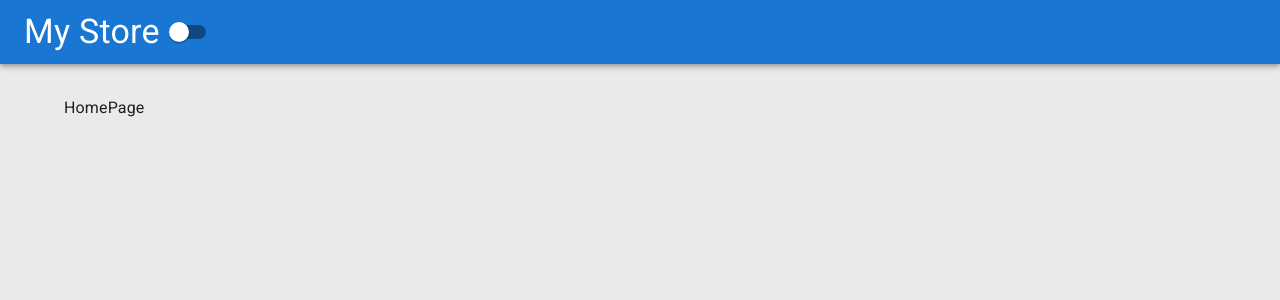
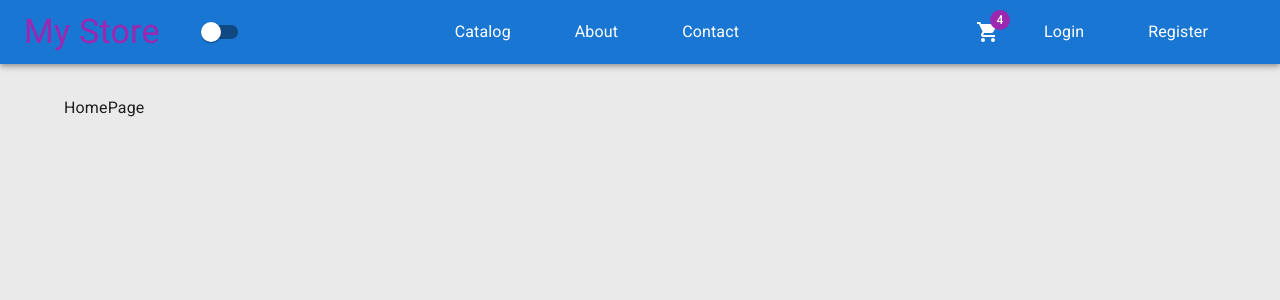
Before and after one commit to MiNHAZ-33/E-Commerce-with-.NET-and-React, a React (Create React App) app in the folder client/: page / in a window 1280 px wide. Shown: the top 300 px of the page. Built offline with nearby package versions, Linux system fonts and the light colour scheme.

Commit message:
added details page

```diff
--- a/client/package.json
+++ b/client/package.json
@@ -15,6 +15,7 @@
     "@types/node": "^16.18.46",
     "@types/react": "^18.2.21",
     "@types/react-dom": "^18.2.7",
+    "axios": "^1.5.0",
     "react": "^18.2.0",
     "react-dom": "^18.2.0",
     "react-router-dom": "^6.15.0",
--- a/client/src/app/component/Header.tsx
+++ b/client/src/app/component/Header.tsx
@@ -1,20 +1,89 @@
-import { AppBar, Switch, Toolbar, Typography } from '@mui/material'
+import { ShoppingCart } from "@mui/icons-material";
+import {
+  AppBar,
+  Badge,
+  Box,
+  IconButton,
+  List,
+  ListItem,
+  Switch,
+  Toolbar,
+  Typography,
+} from "@mui/material";
+import { NavLink } from "react-router-dom";
 
-interface Prop{
-    themeChangeHandler: () => void,
+interface Prop {
+  themeChangeHandler: () => void;
 }
 
-const Header = ({themeChangeHandler} : Prop) => {
+const midlinks = [
+  { title: "Catalog", path: "/catalog" },
+  { title: "About", path: "/about" },
+  { title: "Contact", path: "/contact" },
+];
+
+const navStyles = {
+  color: "inherit",
+  mr: 4,
+  textDecoration: "none",
+  "&:hover": {
+    color: "secondary.main",
+  },
+  "&.active": {
+    color: "secondary.main",
+  },
+};
+
+const rightlinks = [
+  { title: "Login", path: "/login" },
+  { title: "Register", path: "/register" },
+];
+
+const Header = ({ themeChangeHandler }: Prop) => {
   return (
-      <AppBar position='static' sx={{mb: 4}}>
-          <Toolbar>
-              <Typography variant='h4'>My Store</Typography>
-              <Switch inputProps={{ 'aria-label': 'controlled',  }}
-                onChange={themeChangeHandler}
-              />
-        </Toolbar>
-      </AppBar>
-  )
-}
+    <AppBar position="static" sx={{ mb: 4 }}>
+      <Toolbar
+        sx={{
+          display: "flex",
+          justifyContent: "space-between",
+          alignItems: "center",
+        }}
+      >
+        <Box display='flex' alignItems='center'>
+          <Typography variant="h4" component={NavLink} to="/" sx={navStyles}>
+            My Store
+          </Typography>
+          <Switch
+            inputProps={{ "aria-label": "controlled" }}
+            onChange={themeChangeHandler}
+          />
+        </Box>
 
-export default Header
+        <List sx={{ display: "flex" }}>
+          {midlinks.map(({ title, path }) => (
+            <ListItem component={NavLink} to={path} key={path} sx={navStyles}>
+              {title}
+            </ListItem>
+          ))}
+        </List>
+        <Box display='flex' alignItems='center'>
+          <IconButton size="large" edge="start" color="inherit" sx={{ mr: 2 }}>
+            <Badge badgeContent={4} color="secondary">
+              <ShoppingCart />
+            </Badge>
+          </IconButton>
+
+          <List sx={{ display: "flex" }}>
+            {rightlinks.map(({ title, path }) => (
+              <ListItem component={NavLink} to={path} key={path} sx={navStyles}>
+                {title}
+              </ListItem>
+            ))}
+          </List>
+        </Box>
+      </Toolbar>
+    </AppBar>
+  );
+};
+
+export default Header;
--- a/client/src/app/features/catalog/ProductCard.tsx
+++ b/client/src/app/features/catalog/ProductCard.tsx
@@ -1,43 +1,70 @@
-import React from 'react';
-import { Product } from '../../models/products';
-import { Avatar, Button, Card, CardActions, CardContent, CardHeader, CardMedia, Typography } from '@mui/material';
+import React from "react";
+import { Product } from "../../models/products";
+import {
+  Avatar,
+  Button,
+  Card,
+  CardActions,
+  CardContent,
+  CardHeader,
+  CardMedia,
+  Typography,
+} from "@mui/material";
+import { Link } from "react-router-dom";
 
-interface Props{
+interface Props {
   product: Product;
 }
 
-const ProductCard = ({product} : Props) => {
+const ProductCard = ({ product }: Props) => {
   return (
     <>
       <Card sx={{ maxWidth: 345 }}>
-              <CardHeader avatar={
-                  <Avatar sx={{bgcolor: 'secondary.main'}} >{ product.name.charAt(0).toUpperCase() }</Avatar>
+        <CardHeader
+          avatar={
+            <Avatar sx={{ bgcolor: "secondary.main" }}>
+              {product.name.charAt(0).toUpperCase()}
+            </Avatar>
           }
           title={product.name}
           titleTypographyProps={{
-                      sx: {fontWeight: 'bold', color: 'primary.main'}
+            sx: { fontWeight: "bold", color: "primary.main" },
           }}
         />
-              <CardMedia sx={{height: 140, backgroundSize: 'contain', bgcolor: 'primary.light'}}
-                  image = {product.pictureUrl}
-                  title = {product.name}
+        <CardMedia
+          sx={{
+            height: 140,
+            backgroundSize: "contain",
+            bgcolor: "primary.light",
+          }}
+          image={product.pictureUrl}
+          title={product.name}
         />
         <CardContent>
-                  <Typography gutterBottom variant='h6' color="text.secondary" >
-                        ${(product.price/100).toFixed(2)}
+          <Typography gutterBottom variant="h6" color="text.secondary">
+            ${(product.price / 100).toFixed(2)}
           </Typography>
-                  <Typography gutterBottom variant='body2' color="text.secondary" >
+          <Typography gutterBottom variant="body2" color="text.secondary">
             {product.brand} / {product.type}
           </Typography>
         </CardContent>
         <CardActions>
-                  <Button size='small' variant='outlined' color='primary'>Add to Cart</Button>
-                  <Button size='small' variant='outlined' color='primary'>View</Button>
-
+          <Button size="small" variant="outlined" color="primary">
+            Add to Cart
+          </Button>
+          <Button
+            component={Link}
+            to={`/catalog/${product.id}`}
+            size="small"
+            variant="outlined"
+            color="primary"
+          >
+            View
+          </Button>
         </CardActions>
       </Card>
     </>
-  )
-}
+  );
+};
 
-export default ProductCard
+export default ProductCard;
--- a/client/src/app/features/details/ProductDetails.tsx
+++ b/client/src/app/features/details/ProductDetails.tsx
@@ -1,7 +1,87 @@
-import React from 'react'
+import axios from "axios";
+import React, { useEffect, useState } from "react";
+import { useParams } from "react-router-dom";
+import { Product } from "../../models/products";
+import {
+  Divider,
+  Grid,
+  Table,
+  TableBody,
+  TableCell,
+  TableContainer,
+  TableRow,
+  Typography,
+} from "@mui/material";
 
 export const ProductDetails = () => {
+  const { id } = useParams<{ id: string }>();
+  const [product, setProduct] = useState<Product | null>(null);
+  const [loading, setLoading] = useState<boolean>(true);
+
+  useEffect(() => {
+    axios
+      .get(`http://localhost:5000/api/product/${id}`)
+      .then((response) => {
+        setProduct(response.data);
+      })
+      .catch((error) => {
+        console.log(error);
+      })
+      .finally(() => {
+        setLoading(false);
+      });
+  }, [id]);
+
+  if (loading) {
+    return <div>Loading...</div>;
+  }
+
+  if (!product) {
+    return <div>Product not found</div>;
+  }
+
   return (
-    <div>ProductDetails</div>
-  )
-}
+    <Grid container spacing={6}>
+      <Grid item xs={6}>
+        <img
+          src={product.pictureUrl}
+          alt={product.name}
+          style={{ width: "100%" }}
+        />
+      </Grid>
+      <Grid item xs={6}>
+        <Typography variant="h4">{product.name}</Typography>
+        <Divider sx={{ mb: 2 }} />
+        <Typography variant="h5" color="secondary">
+          ${(product.price / 100).toFixed(2)}
+        </Typography>
+        <TableContainer>
+          <Table>
+            <TableBody>
+              <TableRow>
+                <TableCell>Name</TableCell>
+                <TableCell>{product.name}</TableCell>
+              </TableRow>
+              <TableRow>
+                <TableCell>Description</TableCell>
+                <TableCell>{product.description}</TableCell>
+              </TableRow>
+              <TableRow>
+                <TableCell>Type</TableCell>
+                <TableCell>{product.type}</TableCell>
+              </TableRow>
+              <TableRow>
+                <TableCell>Brand</TableCell>
+                <TableCell>{product.brand}</TableCell>
+              </TableRow>
+              <TableRow>
+                <TableCell>Quantity in stock</TableCell>
+                <TableCell>{product.quantityInStock}</TableCell>
+              </TableRow>
+            </TableBody>
+          </Table>
+        </TableContainer>
+      </Grid>
+    </Grid>
+  );
+};
--- a/client/src/index.tsx
+++ b/client/src/index.tsx
@@ -2,7 +2,6 @@
 import ReactDOM from 'react-dom/client';
 import './index.css';
 import reportWebVitals from './reportWebVitals';
-import App from './app/screen/App';
 import '@fontsource/roboto/300.css';
 import '@fontsource/roboto/400.css';
 import '@fontsource/roboto/500.css';
```
Also changed, not shown: client/src/app/features/catalog/Catalog.tsx (+18 -18 lines), 1 other file (tests, documents, lock files or other folders). Lines whose indentation alone changed are shown as unchanged.
